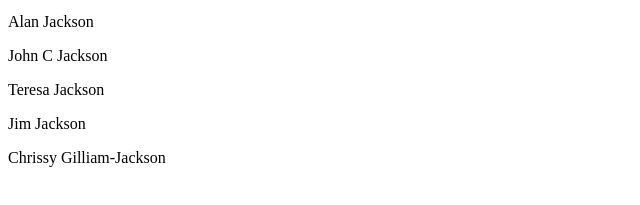
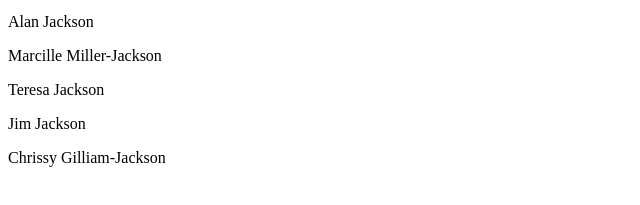
Before and after one commit to Jojack0947/website, a plain HTML site: page index.html in a window 1280 px wide. Shown: the part 169-374 px from the top of the page, 0-640 px from the left. Drawn offline with Linux system fonts and the light colour scheme.

Commit message:
Update index.html

```diff
--- a/index.html
+++ b/index.html
@@ -8,7 +8,7 @@
   <p>James A Jackson</p>
   <p>Sarah Jackson</p>
   <p>Alan Jackson</p>
-  <p>John C Jackson</p>
+  <p>Marcille Miller-Jackson</p>
   <p>Teresa Jackson</p>
   <p>Jim Jackson</p>
   <p>Chrissy Gilliam-Jackson</p>
```
